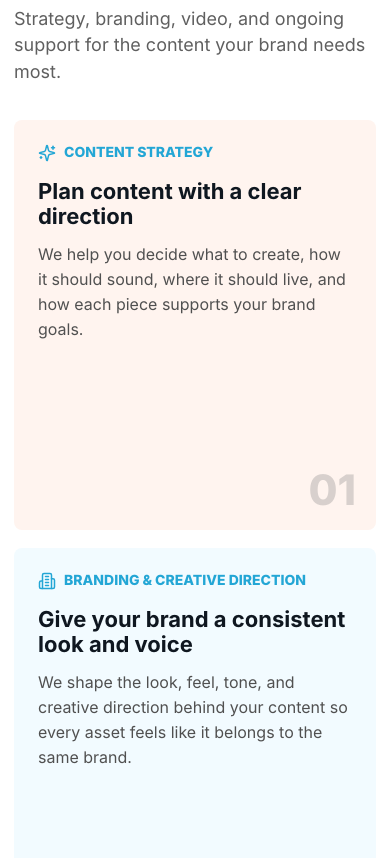
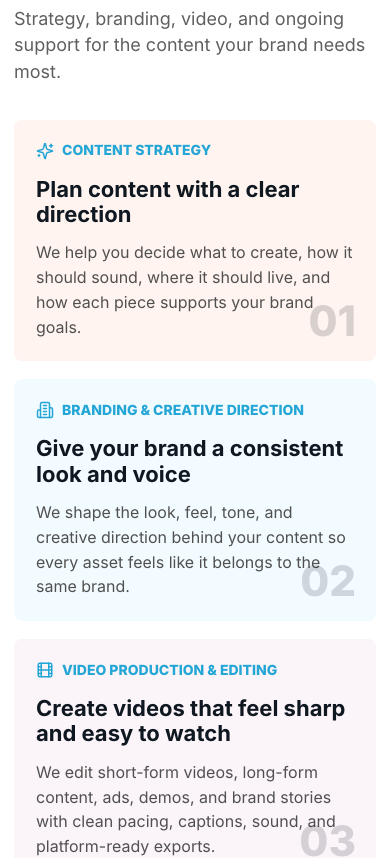
Before and after one commit to Abdullah-Malik/sterling-studio, a Next.js app: page / in a window 390 px wide. Shown: the part 1900-2758 px from the top of the page. Built offline with nearby package versions, Linux system fonts and the light colour scheme.

Commit message:
shorten tile height for phone

```diff
--- a/app/globals.css
+++ b/app/globals.css
@@ -1161,7 +1161,8 @@ button {
   }
 
   .service-window {
-    padding: 24px;
+    min-height: auto;
+    padding: 22px;
   }
 
   .section-heading {
```
